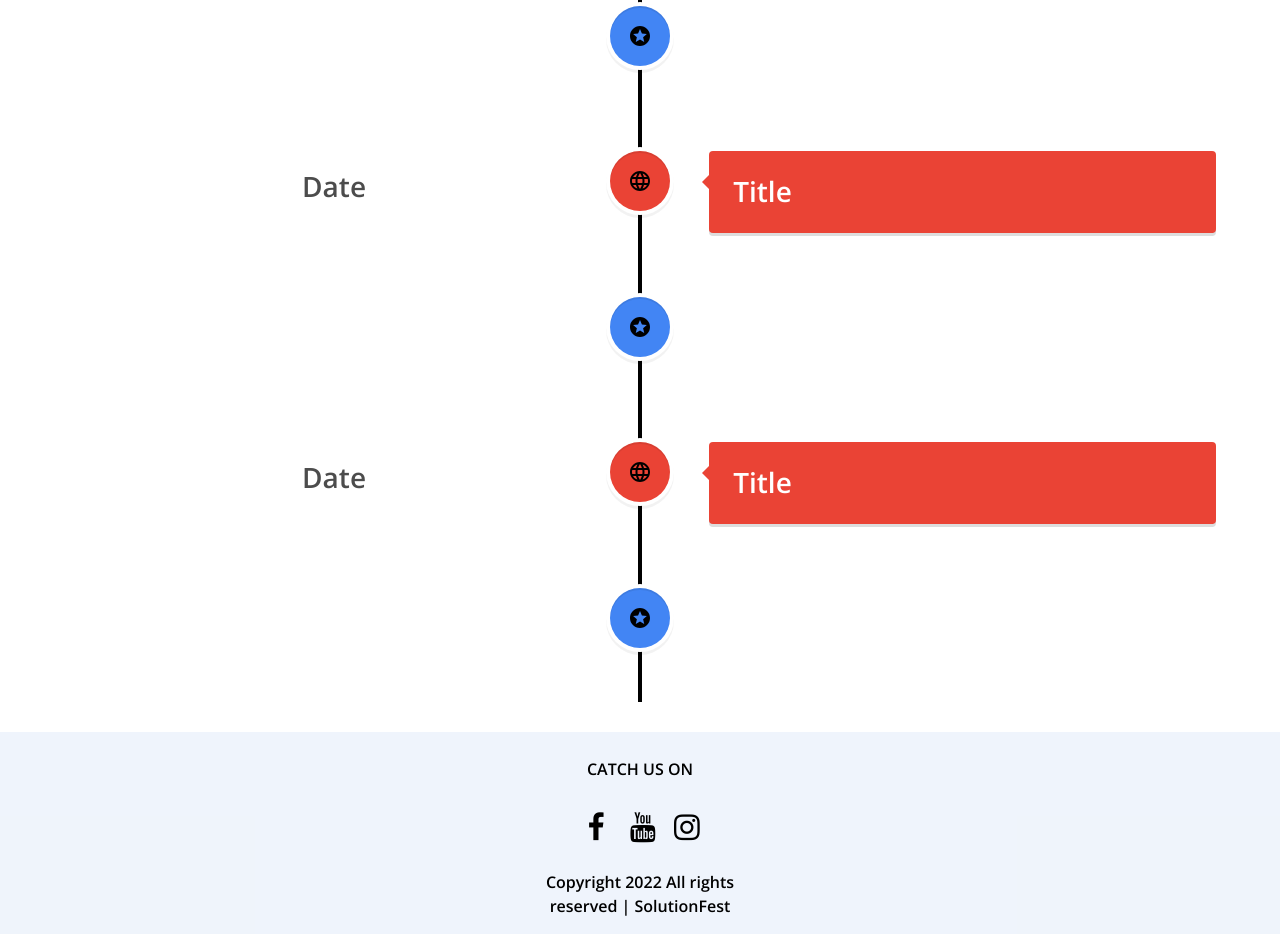
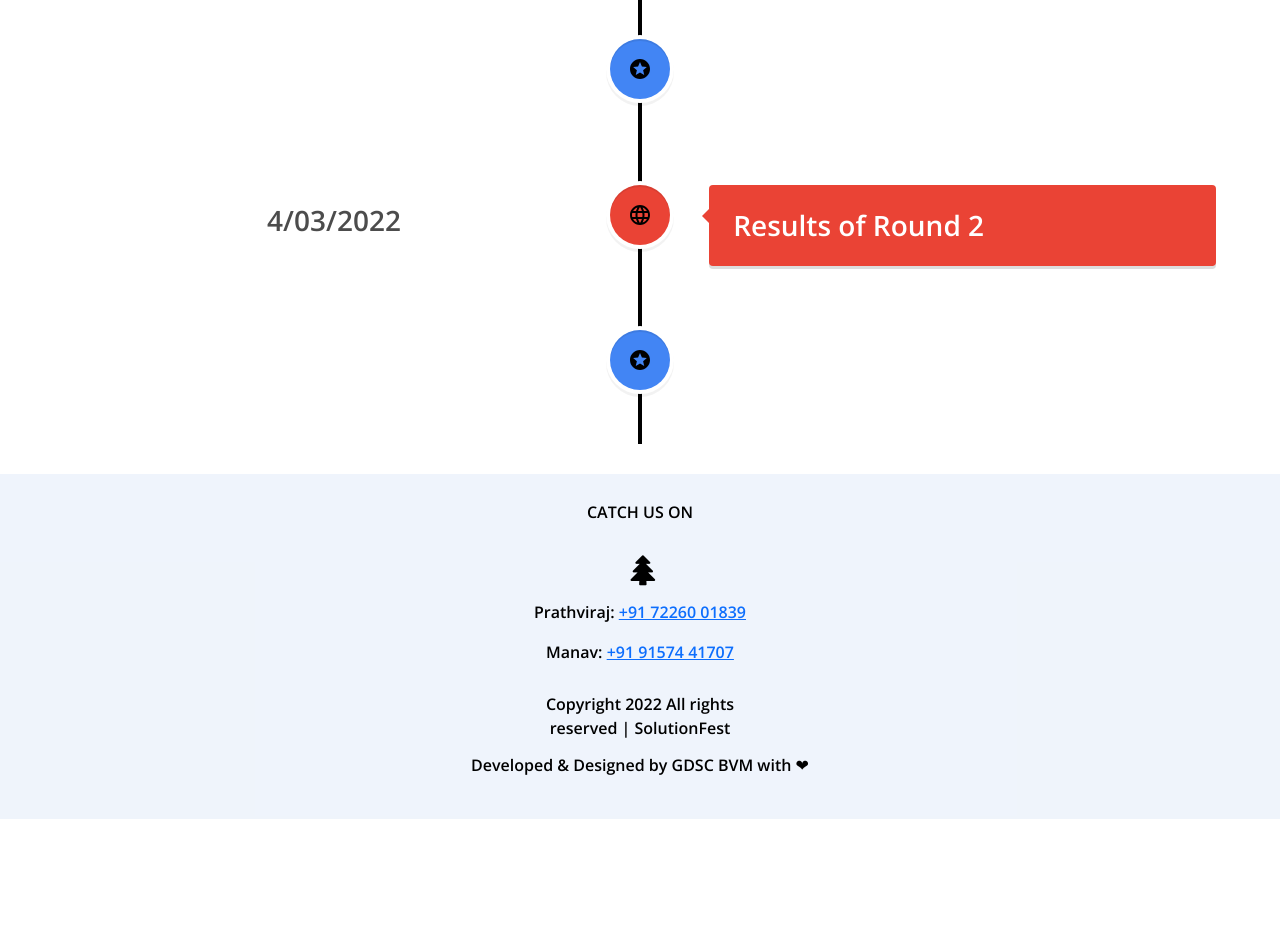
Before and after one commit to Vatsal-Dhupelia/Hackathon-Website-SolutionFest, a React (Create React App) app in the folder frontend/: page /timeline in a window 1280 px wide. Shown: the part 455-1389 px from the top of the page. After the commit the page ends 1274 px from the top, so only its background shows below. Built offline with nearby package versions, Linux system fonts and the light colour scheme.

Commit message:
about and timeline page done and navbar edited

```diff
--- a/frontend/src/component/About/About.js
+++ b/frontend/src/component/About/About.js
@@ -14,7 +14,7 @@ const About = () => {
                     </div>
                     <div className="abt-desc">
                         <p>
-                            Lorem ipsum dolor sit, amet consectetur adipisicing elit. Debitis laboriosam incidunt, neque ut hic voluptatem id nostrum eveniet error ducimus quisquam. Accusantium vel expedita vitae ea ut praesentium vero quidem harum assumenda ullam itaque incidunt. Lorem ipsum dolor sit amet consectetur !
+                            GDSC-BVM’s Event-name is a mini hackathon/mini version of Google’s Solution Challenge 2022 which basically invites and encourages students from all over the campus to build a solution which matches and aims to solve UN’s 17 Sustainable Development problems. We are motivating participants to learn new technologies and create solutions for the real-life world and explore your imagination and develop your skills. It is a learn & solve or solve & learn type of hackathon.
                         </p>
                     </div>
 
@@ -31,12 +31,12 @@ const About = () => {
                     <img src={vectorimg2} alt="" />
                 </div>
                 <div id='abt-content1' className="content1">
-                    <div className="about-head3">
-                        <h2>Heading</h2>
+                    <div className="about-head3 my-3">
+                        <h2>United Nations 17 Sustainable Development Goals</h2>
                     </div>
                     <div className="abt-desc1">
                         <p>
-                            Lorem ipsum dolor sit, amet consectetur adipisicing elit. Debitis laboriosam incidunt, neque ut hic voluptatem id nostrum eveniet error ducimus quisquam. Accusantium vel expedita vitae ea ut praesentium vero quidem harum assumenda ullam itaque incidunt. Lorem ipsum dolor sit amet consectetur adipisicing elit. Lorem ipsum dolor sit amet consectetur adipisicing elit. Aspernatur, suscipit. Laborum. Lorem ipsum dolor sit amet consectetur adipisicing elit.
+                            Created by the United Nations in 2015, with support from all 193 United Nations Member States, the 17 Sustainable Development Goals aim to end poverty, ensure prosperity, and protect the planet.
                         </p>
                     </div>
                 </div>
@@ -44,11 +44,11 @@ const About = () => {
             <div className="abt-container">
                 <div className="content1">
                     <div id='abt-head3' className="about-head3">
-                        <h2>Heading</h2>
+                        <h2>Goal</h2>
                     </div>
                     <div id='about-desc1' className="abt-desc">
                         <p>
-                            Lorem ipsum dolor sit, amet consectetur adipisicing elit. Debitis laboriosam incidunt, neque ut hic voluptatem id nostrum eveniet error ducimus quisquam. Accusantium vel expedita vitae ea ut praesentium vero quidem harum assumenda ullam itaque incidunt. Lorem ipsum dolor sit amet consectetur adipisicing elit. Laborum. Lorem ipsum dolor sit amet consectetur adipisicing elit. Excepturi, doloremque.
+                            The goal of a hackathon is to create functioning software or hardware by the end of the event. Hackathons tend to have a specific focus, which can include the programming languages used, the Operating system, an application, an API, or the subject and the demographic group of the programmers. In other cases, there is no restriction on the type of software being created. Hackathon is to create optimal solutions for particular problems.
                         </p>
                     </div>
                 </div>
@@ -66,15 +66,15 @@ const About = () => {
                             <div className="col-xl-4 col-lg-4 col-md-4 col-sm-12">
                                 <div id="box" className="desc-box">
                                     <i><img src={vectorimg1} alt="#" /></i>
-                                    <h2>Name</h2>
-                                    <p>Description</p>
+                                    <h2>Vatsal Sir</h2>
+                                    <p>GDSC Mentor and Assistant Professor</p>
                                 </div>
                             </div>
                             <div className="col-xl-4 col-lg-4 col-md-4 col-sm-12">
                                 <div id="box" className="desc-box">
                                     <i><img id='desc-box1' src={vectorimg1} alt="#" /></i>
-                                    <h2>Name</h2>
-                                    <p>Description</p>
+                                    <h2>Priyank Sir</h2>
+                                    <p>Assistant Professor</p>
                                 </div>
                             </div>
                             <div className="col-xl-4 col-lg-4 col-md-4 col-sm-12">
--- a/frontend/src/component/footer/Footer.css
+++ b/frontend/src/component/footer/Footer.css
@@ -7,7 +7,7 @@ footer {
   flex-direction: column;
   align-items: center;
   width: 100%;
-  height: 255px;
+  height: 100%;
   background-color: #d6e3f665;
   /* box-shadow: 0px 2px 4px -1px rgba(0,0,0,0.2),0px 4px 5px 0px rgba(0,0,0,0.14),0px 1px 10px 0px rgba(0,0,0,0.12); */
 }
--- a/frontend/src/component/footer/Footer.js
+++ b/frontend/src/component/footer/Footer.js
@@ -7,10 +7,10 @@ const Footer = () => {
         <footer id='footer'>
             <p>CATCH US ON</p>
             <div className="leftFooter">
-                <a href="#" className="fa fa-facebook"></a>
-                <a href="#" className="fa fa-youtube"></a>
-                <a href="#" className="fa fa-instagram"></a>
+                <a href="https://linktr.ee/GDSC_BVM" className='fa fa-tree'></a>
             </div>
+            <p>Prathviraj: <a href="tel:+917226001839">+91 72260 01839</a></p>
+            <p>Manav: <a href="tel:+919157441707">+91 91574 41707</a></p>
             <div className="midFooter">
                 <p>Copyright 2022 All rights reserved | SolutionFest</p>
             </div>
--- a/frontend/src/component/timeline/Timeline.js
+++ b/frontend/src/component/timeline/Timeline.js
@@ -13,8 +13,8 @@ const Timeline = () => {
                     </span>
                         <div className='vertical-timeline-element-content bounce-in' style={{background: "rgb(66, 133, 244)", color: "rgb(255, 255, 255)"}}>
                             <div className="vertical-timeline-element-content-arrow" style={{borderRight: "7px solid rgb(66, 133, 244)"}}></div>
-                            <h3 className='vertical-timeline-element-title'>Title</h3>
-                            <span className='vertical-timeline-element-date'><h3 style={{color: "black", textAlign: "center"}}>Date</h3></span>
+                            <h3 className='vertical-timeline-element-title'>Starting date of Registration Form</h3>
+                            <span className='vertical-timeline-element-date'><h3 style={{color: "black", textAlign: "center"}}>21/02/2022</h3></span>
                         </div>
                 </div>
                 <div className='vertical-timeline-element--work vertical-timeline-element'>
@@ -25,8 +25,8 @@ const Timeline = () => {
                     </span>
                         <div className='vertical-timeline-element-content bounce-in' style={{background: "rgb(234, 67, 53)", color: "rgb(255, 255, 255)"}}>
                             <div className="vertical-timeline-element-content-arrow" style={{borderRight: "7px solid rgb(234, 67, 53)"}}></div>
-                            <h3 className='vertical-timeline-element-title'>Title</h3>
-                            <span className='vertical-timeline-element-date'><h3 style={{color: "black", textAlign: "center"}}>Date</h3></span>
+                            <h3 className='vertical-timeline-element-title'>Last date of Registration</h3>
+                            <span className='vertical-timeline-element-date'><h3 style={{color: "black", textAlign: "center"}}>25/02/20222</h3></span>
                         </div>
                 </div>
                 <div className='vertical-timeline-element--work vertical-timeline-element'>
@@ -37,8 +37,8 @@ const Timeline = () => {
                     </span>
                         <div className='vertical-timeline-element-content bounce-in' style={{background: "rgb(66, 133, 244)", color: "rgb(255, 255, 255)"}}>
                             <div className="vertical-timeline-element-content-arrow" style={{borderRight: "7px solid rgb(66, 133, 244)"}}></div>
-                            <h3 className='vertical-timeline-element-title'>Title</h3>
-                            <span className='vertical-timeline-element-date'><h3 style={{color: "black", textAlign: "center"}}>Date</h3></span>
+                            <h3 className='vertical-timeline-element-title'>Results of Round 1</h3>
+                            <span className='vertical-timeline-element-date'><h3 style={{color: "black", textAlign: "center"}}>27/02/2022</h3></span>
                         </div>
                 </div>
                 <div className='vertical-timeline-element--work vertical-timeline-element'>
@@ -49,8 +49,8 @@ const Timeline = () => {
                     </span>
                         <div className='vertical-timeline-element-content bounce-in' style={{background: "rgb(234, 67, 53)", color: "rgb(255, 255, 255)"}}>
                             <div className="vertical-timeline-element-content-arrow" style={{borderRight: "7px solid rgb(234, 67, 53)"}}></div>
-                            <h3 className='vertical-timeline-element-title'>Title</h3>
-                            <span className='vertical-timeline-element-date'><h3 style={{color: "black", textAlign: "center"}}>Date</h3></span>
+                            <h3 className='vertical-timeline-element-title'>Results of Round 2</h3>
+                            <span className='vertical-timeline-element-date'><h3 style={{color: "black", textAlign: "center"}}>4/03/2022</h3></span>
                         </div>
                 </div>
                 <div className='vertical-timeline-element--work vertical-timeline-element'>
@@ -61,32 +61,8 @@ const Timeline = () => {
                     </span>
                         <div className='vertical-timeline-element-content bounce-in' style={{background: "rgb(66, 133, 244)", color: "rgb(255, 255, 255)"}}>
                             <div className="vertical-timeline-element-content-arrow" style={{borderRight: "7px solid rgb(66, 133, 244)"}}></div>
-                            <h3 className='vertical-timeline-element-title'>Title</h3>
-                            <span className='vertical-timeline-element-date'><h3 style={{color: "black", textAlign: "center"}}>Date</h3></span>
-                        </div>
-                </div>
-                <div className='vertical-timeline-element--work vertical-timeline-element'>
-                    <span className='vertical-timeline-element-icon bounce-in' style={{ background: "rgb(234, 67, 53)", color: "rgb(255, 255, 255)" }}>
-                        <svg className='MuiSvgIcon-root' focusable="false" viewBox="0 0 24 24" aria-hidden="true">
-                            <path d="M11.99 2C6.47 2 2 6.48 2 12s4.47 10 9.99 10C17.52 22 22 17.52 22 12S17.52 2 11.99 2zm6.93 6h-2.95c-.32-1.25-.78-2.45-1.38-3.56 1.84.63 3.37 1.91 4.33 3.56zM12 4.04c.83 1.2 1.48 2.53 1.91 3.96h-3.82c.43-1.43 1.08-2.76 1.91-3.96zM4.26 14C4.1 13.36 4 12.69 4 12s.1-1.36.26-2h3.38c-.08.66-.14 1.32-.14 2 0 .68.06 1.34.14 2H4.26zm.82 2h2.95c.32 1.25.78 2.45 1.38 3.56-1.84-.63-3.37-1.9-4.33-3.56zm2.95-8H5.08c.96-1.66 2.49-2.93 4.33-3.56C8.81 5.55 8.35 6.75 8.03 8zM12 19.96c-.83-1.2-1.48-2.53-1.91-3.96h3.82c-.43 1.43-1.08 2.76-1.91 3.96zM14.34 14H9.66c-.09-.66-.16-1.32-.16-2 0-.68.07-1.35.16-2h4.68c.09.65.16 1.32.16 2 0 .68-.07 1.34-.16 2zm.25 5.56c.6-1.11 1.06-2.31 1.38-3.56h2.95c-.96 1.65-2.49 2.93-4.33 3.56zM16.36 14c.08-.66.14-1.32.14-2 0-.68-.06-1.34-.14-2h3.38c.16.64.26 1.31.26 2s-.1 1.36-.26 2h-3.38z"></path>
-                        </svg>
-                    </span>
-                        <div className='vertical-timeline-element-content bounce-in' style={{background: "rgb(234, 67, 53)", color: "rgb(255, 255, 255)"}}>
-                            <div className="vertical-timeline-element-content-arrow" style={{borderRight: "7px solid rgb(234, 67, 53)"}}></div>
-                            <h3 className='vertical-timeline-element-title'>Title</h3>
-                            <span className='vertical-timeline-element-date'><h3 style={{color: "black", textAlign: "center"}}>Date</h3></span>
-                        </div>
-                </div>
-                <div className='vertical-timeline-element--work vertical-timeline-element'>
-                    <span className='vertical-timeline-element-icon bounce-in' style={{ background: "rgb(66, 133, 244)", color: "rgb(255, 255, 255)" }}>
-                        <svg className='MuiSvgIcon-root' focusable="false" viewBox="0 0 24 24" aria-hidden="true">
-                            <path d="M11.99 2C6.47 2 2 6.48 2 12s4.47 10 9.99 10C17.52 22 22 17.52 22 12S17.52 2 11.99 2zm4.24 16L12 15.45 7.77 18l1.12-4.81-3.73-3.23 4.92-.42L12 5l1.92 4.53 4.92.42-3.73 3.23L16.23 18z"></path>
-                        </svg>
-                    </span>
-                        <div className='vertical-timeline-element-content bounce-in' style={{background: "rgb(66, 133, 244)", color: "rgb(255, 255, 255)"}}>
-                            <div className="vertical-timeline-element-content-arrow" style={{borderRight: "7px solid rgb(66, 133, 244)"}}></div>
-                            <h3 className='vertical-timeline-element-title'>Title</h3>
-                            <span className='vertical-timeline-element-date'><h3 style={{color: "black", textAlign: "center"}}>Date</h3></span>
+                            <h3 className='vertical-timeline-element-title'>Results of Round 3</h3>
+                            <span className='vertical-timeline-element-date'><h3 style={{color: "black", textAlign: "center"}}>5/03/2022</h3></span>
                         </div>
                 </div>
 
```
